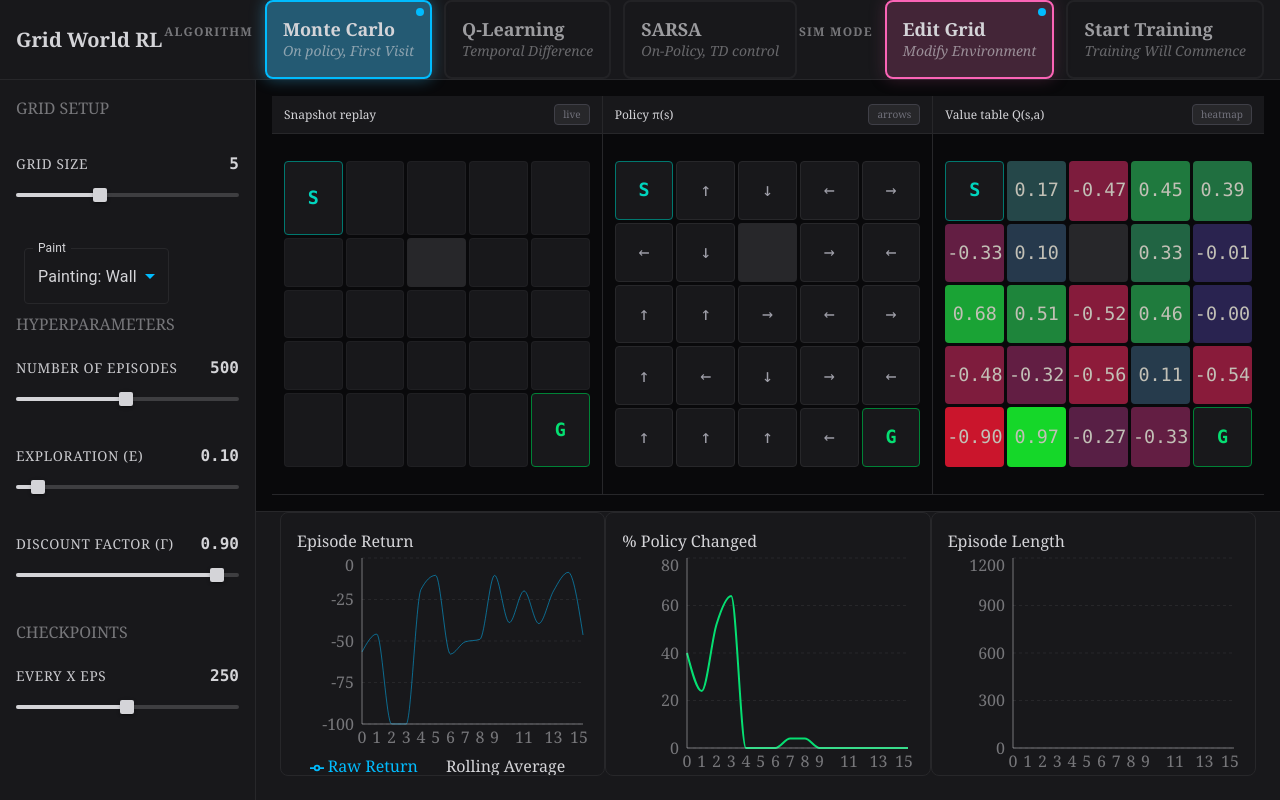
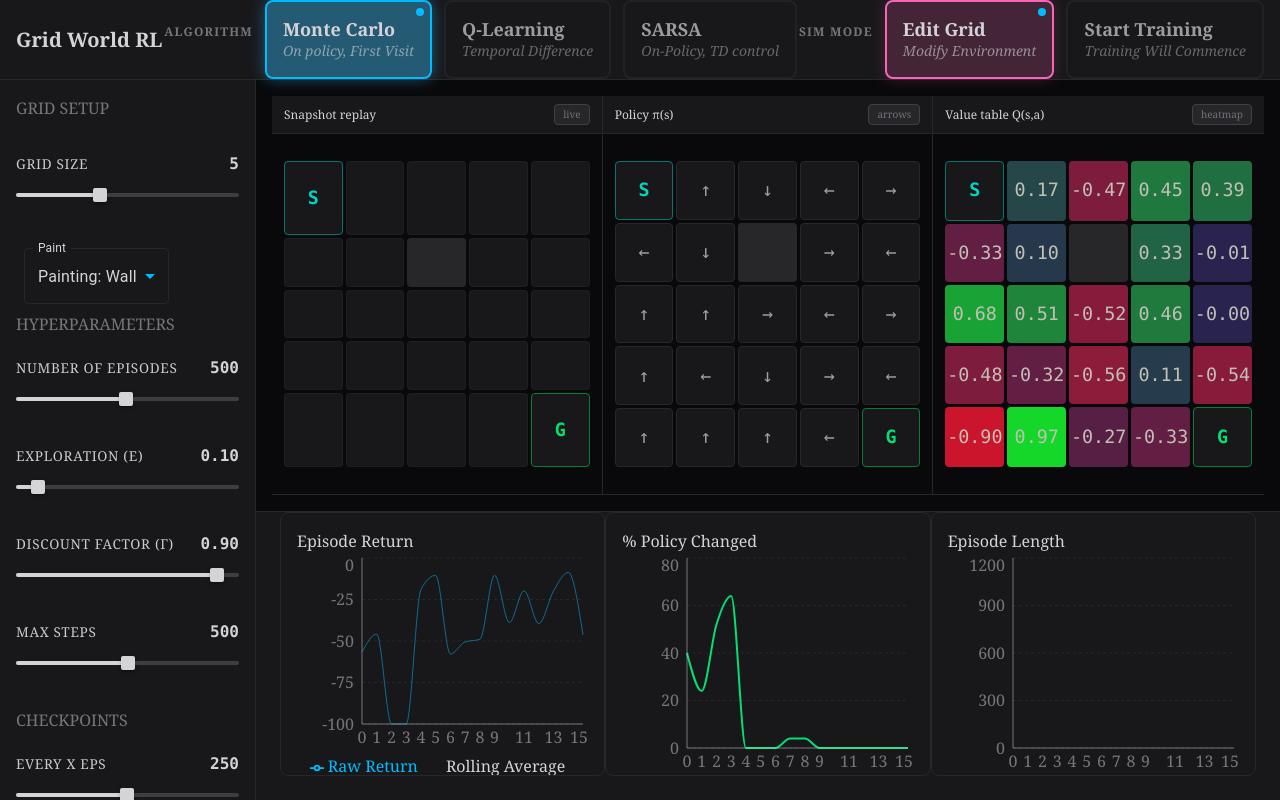
Before and after one commit to KELECHIDAVIS/GridWorldRL, a React (Vite) app in the folder frontend/: page / in a window 1280 px wide. Built offline with nearby package versions, Linux system fonts and the light colour scheme.

Commit message:
Added step limit slider, next is to hook up the logic of the website!

```diff
--- a/frontend/src/App.tsx
+++ b/frontend/src/App.tsx
@@ -112,7 +112,7 @@ function SideBar() {
     Math.trunc(numEpisodes / 2),
   );
   const [paintingMode, setPaintingMode] = useState("wall");
-
+  const [stepLimit , setStepLimit] = useState(500);
   useEffect(() => {
     // If the number of episodes becomes smaller than our checkpoint interval,
     // pull the checkpoint value down so it doesn't exceed the new max.
@@ -209,7 +209,6 @@ function SideBar() {
         </Select>
       </FormControl>
 
-
       <h1 className="opacity-50 pb-5">HYPERPARAMETERS</h1>
 
       {/* Number of Episodes (Pink Accent) */}
@@ -249,8 +248,20 @@ function SideBar() {
         />
       </section>
 
+      {/* Max Steps */}
+      <LabeledSlider
+        title="Max Steps"
+        value={stepLimit}
+        min={0}
+        max={1000}
+        step={1}
+        onChange={setStepLimit}
+        color="var(--color-sky-300)"
+      />
+
       <h1 className="opacity-50 pb-5">CHECKPOINTS</h1>
       {/* Checkpoint Slider (Blue Accent) */}
+      <section className="accent-pink">
         <LabeledSlider
           title="Every X EPS "
           value={checkpointsEvery}
@@ -258,8 +269,9 @@ function SideBar() {
           max={numEpisodes}
           step={1}
           onChange={setCheckpointsEvery}
-        color="var(--color-sky-300)"
+          color="var(--color-pink-300)"
         />
+      </section>
     </div>
   );
 }
```
Also changed, not shown: 2 other files (tests, documents, lock files or other folders). Lines whose indentation alone changed are shown as unchanged.
